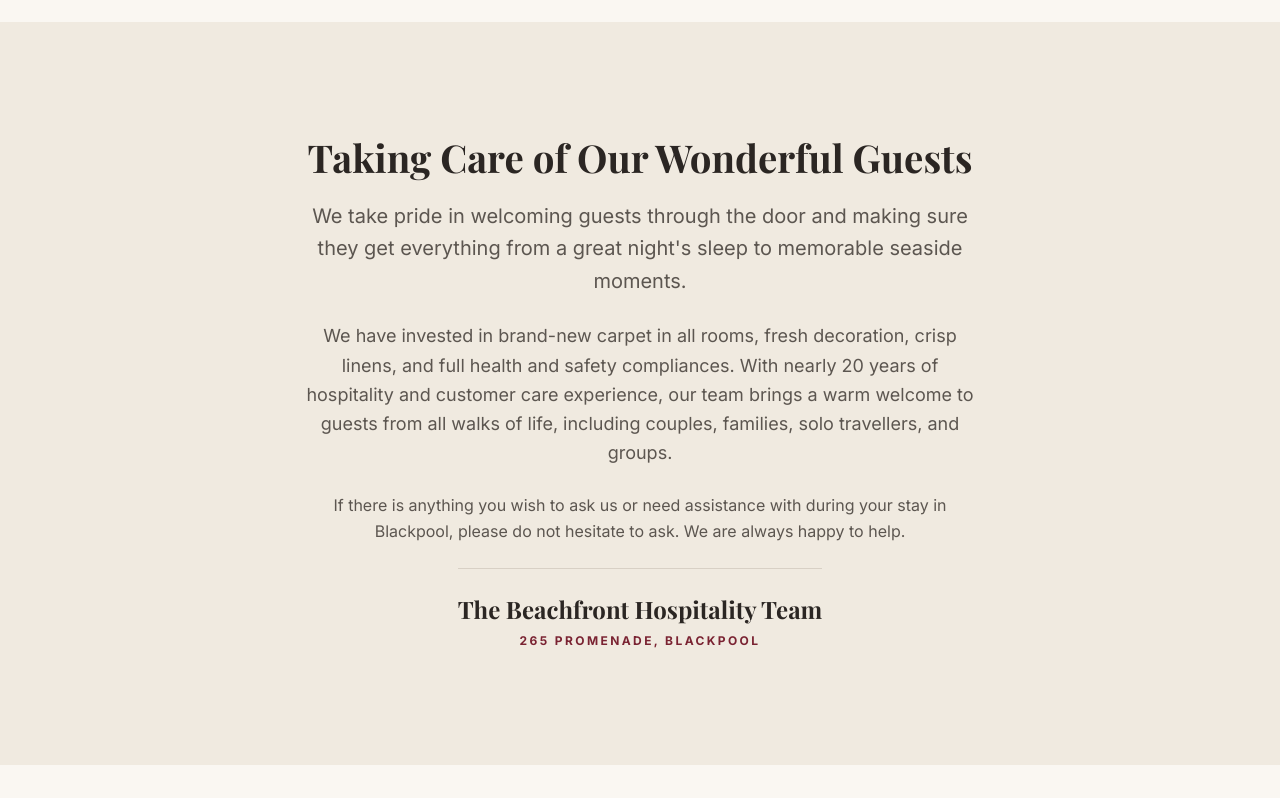
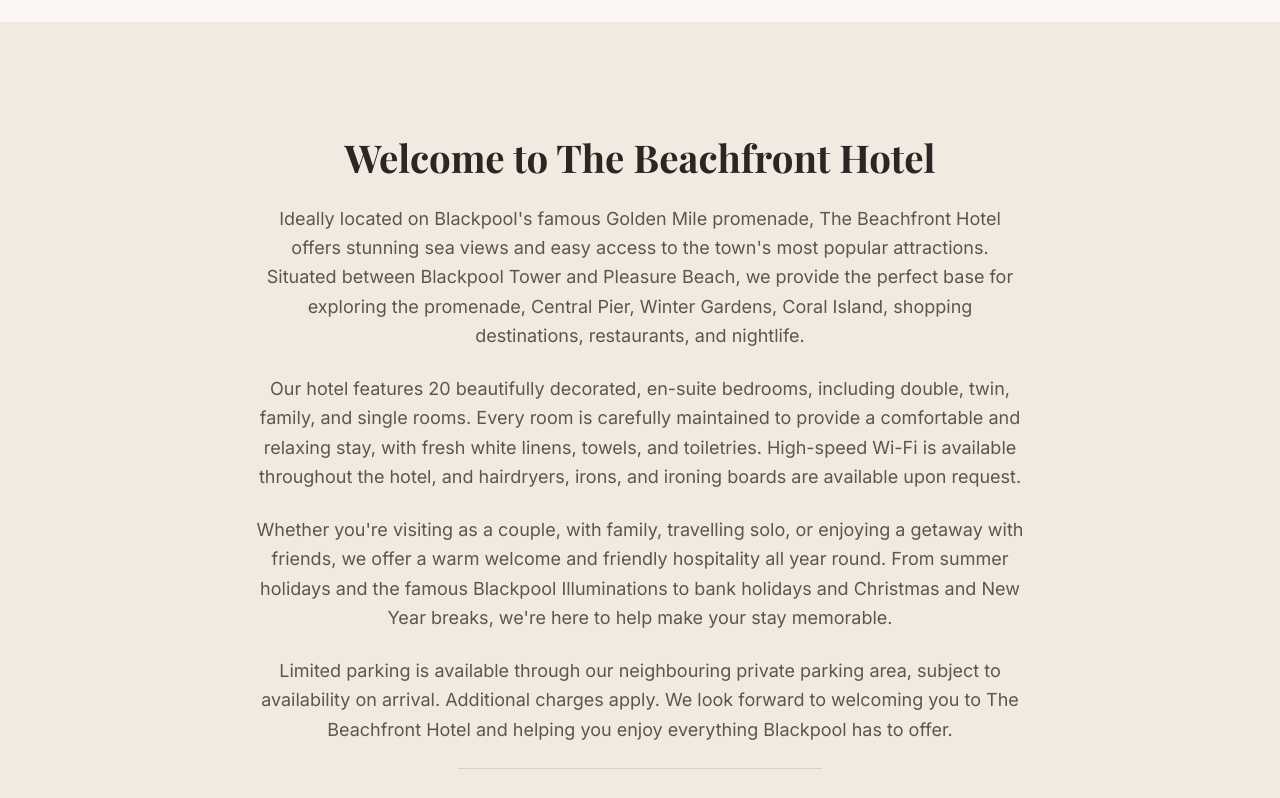
Before and after one commit to iamSayeedR/the-beachfront-hotel, a React (Vite) app: page / in a window 1280 px wide. Shown: the part 2580-3378 px from the top of the page. Built offline with nearby package versions, Linux system fonts and the light colour scheme; a web font is replaced by a local one.

Commit message:
Update Welcome to The Beachfront Hotel section content

```diff
--- a/src/components/sections/WhyValdene.tsx
+++ b/src/components/sections/WhyValdene.tsx
@@ -1,23 +1,29 @@
 import { SectionHeading } from '../ui/SectionHeading'
-import { hotel } from '../../data/hotel'
 
 export function WhyValdene() {
   return (
     <section className="py-20 md:py-28 bg-[#F0EAE0]">
       <div className="site-container text-center">
-        <div className="max-w-2xl mx-auto space-y-6">
+        <div className="max-w-3xl mx-auto space-y-6">
           <SectionHeading
-            heading="Taking Care of Our Wonderful Guests"
-            subheading="We take pride in welcoming guests through the door and making sure they get everything from a great night's sleep to memorable seaside moments."
+            heading="Welcome to The Beachfront Hotel"
             align="center"
           />
 
-          <p className="text-base md:text-lg text-[#5C5650] leading-relaxed font-normal">
-            {hotel.about.highlights}
+          <p className="text-base sm:text-lg text-[#5C5650] leading-relaxed font-normal">
+            Ideally located on Blackpool's famous Golden Mile promenade, The Beachfront Hotel offers stunning sea views and easy access to the town's most popular attractions. Situated between Blackpool Tower and Pleasure Beach, we provide the perfect base for exploring the promenade, Central Pier, Winter Gardens, Coral Island, shopping destinations, restaurants, and nightlife.
           </p>
 
-          <p className="text-base text-[#5C5650] leading-relaxed font-normal">
-            If there is anything you wish to ask us or need assistance with during your stay in Blackpool, please do not hesitate to ask. We are always happy to help.
+          <p className="text-base sm:text-lg text-[#5C5650] leading-relaxed font-normal">
+            Our hotel features 20 beautifully decorated, en-suite bedrooms, including double, twin, family, and single rooms. Every room is carefully maintained to provide a comfortable and relaxing stay, with fresh white linens, towels, and toiletries. High-speed Wi-Fi is available throughout the hotel, and hairdryers, irons, and ironing boards are available upon request.
+          </p>
+
+          <p className="text-base sm:text-lg text-[#5C5650] leading-relaxed font-normal">
+            Whether you're visiting as a couple, with family, travelling solo, or enjoying a getaway with friends, we offer a warm welcome and friendly hospitality all year round. From summer holidays and the famous Blackpool Illuminations to bank holidays and Christmas and New Year breaks, we're here to help make your stay memorable.
+          </p>
+
+          <p className="text-base sm:text-lg text-[#5C5650] leading-relaxed font-normal">
+            Limited parking is available through our neighbouring private parking area, subject to availability on arrival. Additional charges apply. We look forward to welcoming you to The Beachfront Hotel and helping you enjoy everything Blackpool has to offer.
           </p>
 
           <div className="pt-6 inline-block border-t border-[#D8D0C5]">
```
